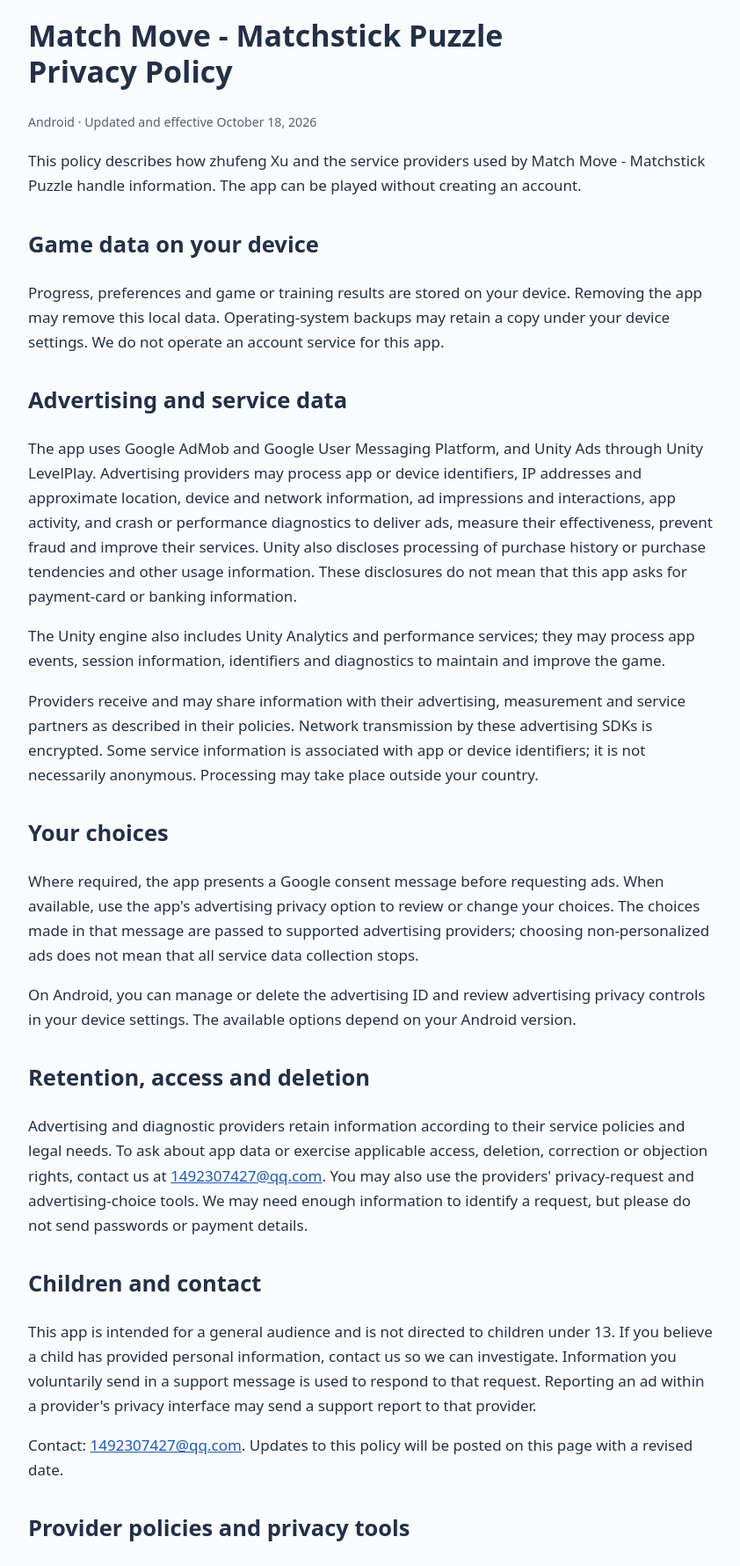
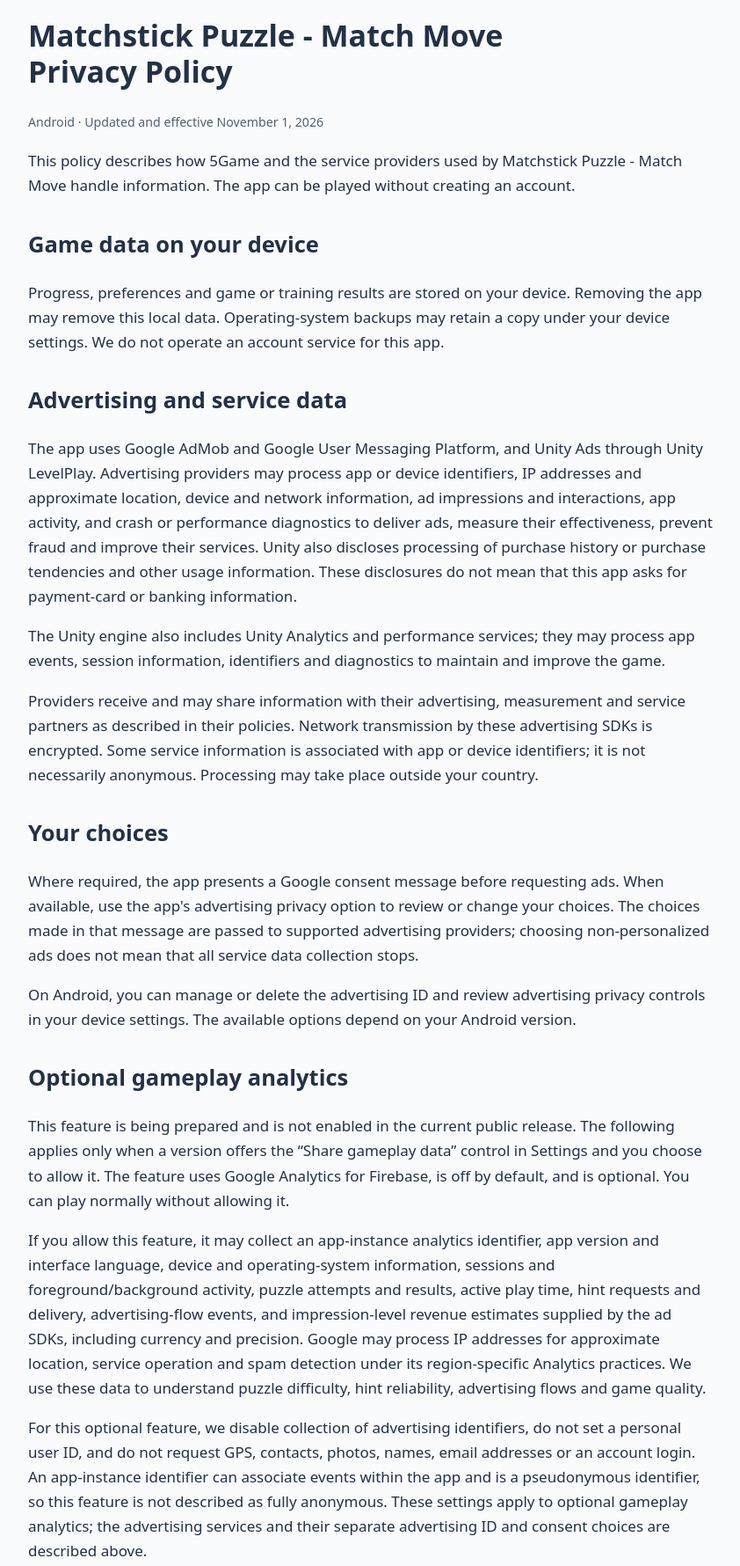
Before and after one commit to jianjinggy/app-privacy-policies, a plain HTML site: page MatchPuzzle-2022/googleplay-privacy-policy.html in a window 1280 px wide. Shown: the part 20-1800 px from the top of the page at 88% size, without its empty margins (218-1060 px from the left). Drawn offline with Linux system fonts and the light colour scheme.

Commit message:
docs: explain optional Android analytics under Match Move developer

```diff
--- a/MatchPuzzle-2022/googleplay-privacy-policy.html
+++ b/MatchPuzzle-2022/googleplay-privacy-policy.html
@@ -3,14 +3,15 @@
 <head>
   <meta charset="utf-8">
   <meta name="viewport" content="width=device-width, initial-scale=1">
-  <title>Match Move - Matchstick Puzzle — Android Privacy Policy</title>
+  <link rel="canonical" href="https://jianjinggy.github.io/app-privacy-policies/MatchPuzzle-2022/googleplay-privacy-policy.html">
+  <title>Matchstick Puzzle - Match Move — Android Privacy Policy</title>
   <style>body{max-width:780px;margin:40px auto;padding:0 20px;font:17px/1.65 system-ui,sans-serif;color:#233047;background:#fafbfc}h1{line-height:1.2}h2{margin-top:30px}a{color:#2159af}small{color:#526075}</style>
 </head>
 <body>
   <main>
-    <h1>Match Move - Matchstick Puzzle<br>Privacy Policy</h1>
-    <p><small>Android · Updated and effective October 18, 2026</small></p>
-    <p>This policy describes how zhufeng Xu and the service providers used by Match Move - Matchstick Puzzle handle information. The app can be played without creating an account.</p>
+    <h1>Matchstick Puzzle - Match Move<br>Privacy Policy</h1>
+    <p><small>Android · Updated and effective November 1, 2026</small></p>
+    <p>This policy describes how 5Game and the service providers used by Matchstick Puzzle - Match Move handle information. The app can be played without creating an account.</p>
     <h2>Game data on your device</h2>
     <p>Progress, preferences and game or training results are stored on your device. Removing the app may remove this local data. Operating-system backups may retain a copy under your device settings. We do not operate an account service for this app.</p>
     <h2>Advertising and service data</h2>
@@ -20,6 +21,11 @@
     <h2>Your choices</h2>
     <p>Where required, the app presents a Google consent message before requesting ads. When available, use the app's advertising privacy option to review or change your choices. The choices made in that message are passed to supported advertising providers; choosing non-personalized ads does not mean that all service data collection stops.</p>
     <p>On Android, you can manage or delete the advertising ID and review advertising privacy controls in your device settings. The available options depend on your Android version.</p>
+    <h2>Optional gameplay analytics</h2>
+    <p>This feature is being prepared and is not enabled in the current public release. The following applies only when a version offers the “Share gameplay data” control in Settings and you choose to allow it. The feature uses Google Analytics for Firebase, is off by default, and is optional. You can play normally without allowing it.</p>
+    <p>If you allow this feature, it may collect an app-instance analytics identifier, app version and interface language, device and operating-system information, sessions and foreground/background activity, puzzle attempts and results, active play time, hint requests and delivery, advertising-flow events, and impression-level revenue estimates supplied by the ad SDKs, including currency and precision. Google may process IP addresses for approximate location, service operation and spam detection under its region-specific Analytics practices. We use these data to understand puzzle difficulty, hint reliability, advertising flows and game quality.</p>
+    <p>For this optional feature, we disable collection of advertising identifiers, do not set a personal user ID, and do not request GPS, contacts, photos, names, email addresses or an account login. An app-instance identifier can associate events within the app and is a pseudonymous identifier, so this feature is not described as fully anonymous. These settings apply to optional gameplay analytics; the advertising services and their separate advertising ID and consent choices are described above.</p>
+    <p>Turning this choice off stops future collection by this feature and resets its local analytics data and identifier. It does not automatically delete information already sent to Google. Before enabling the feature in a released version, we configure user-level and event-level retention to two months; standard aggregate reports may be retained longer. We will update this page when the feature becomes available. For access or deletion requests concerning earlier data, use the contact details below. Processing may take place outside your country.</p>
     <h2>Retention, access and deletion</h2>
     <p>Advertising and diagnostic providers retain information according to their service policies and legal needs. To ask about app data or exercise applicable access, deletion, correction or objection rights, contact us at <a href="mailto:1492307427@qq.com">1492307427@qq.com</a>. You may also use the providers' privacy-request and advertising-choice tools. We may need enough information to identify a request, but please do not send passwords or payment details.</p>
     <h2>Children and contact</h2>
@@ -28,6 +34,8 @@
     <h2>Provider policies and privacy tools</h2>
     <ul>
       <li><a href="https://policies.google.com/privacy">Google Privacy Policy</a> and <a href="https://myadcenter.google.com/">Google advertising choices</a></li>
+      <li><a href="https://policies.google.com/technologies/partner-sites">How Google uses information from apps that use its services</a> and <a href="https://firebase.google.com/support/privacy">Firebase privacy and security</a></li>
+      <li><a href="https://support.google.com/analytics/answer/12017362">Analytics data practices for EU, Switzerland and UK users</a> and <a href="https://support.google.com/analytics/answer/16871531">IP-address use for users in other regions</a></li>
       <li><a href="https://unity.com/legal/privacy-policy">Unity Privacy Policy</a> and <a href="https://unity.com/legal/privacy-policy#your-privacy-rights">Unity privacy rights</a></li>
     </ul>
   </main>
```
